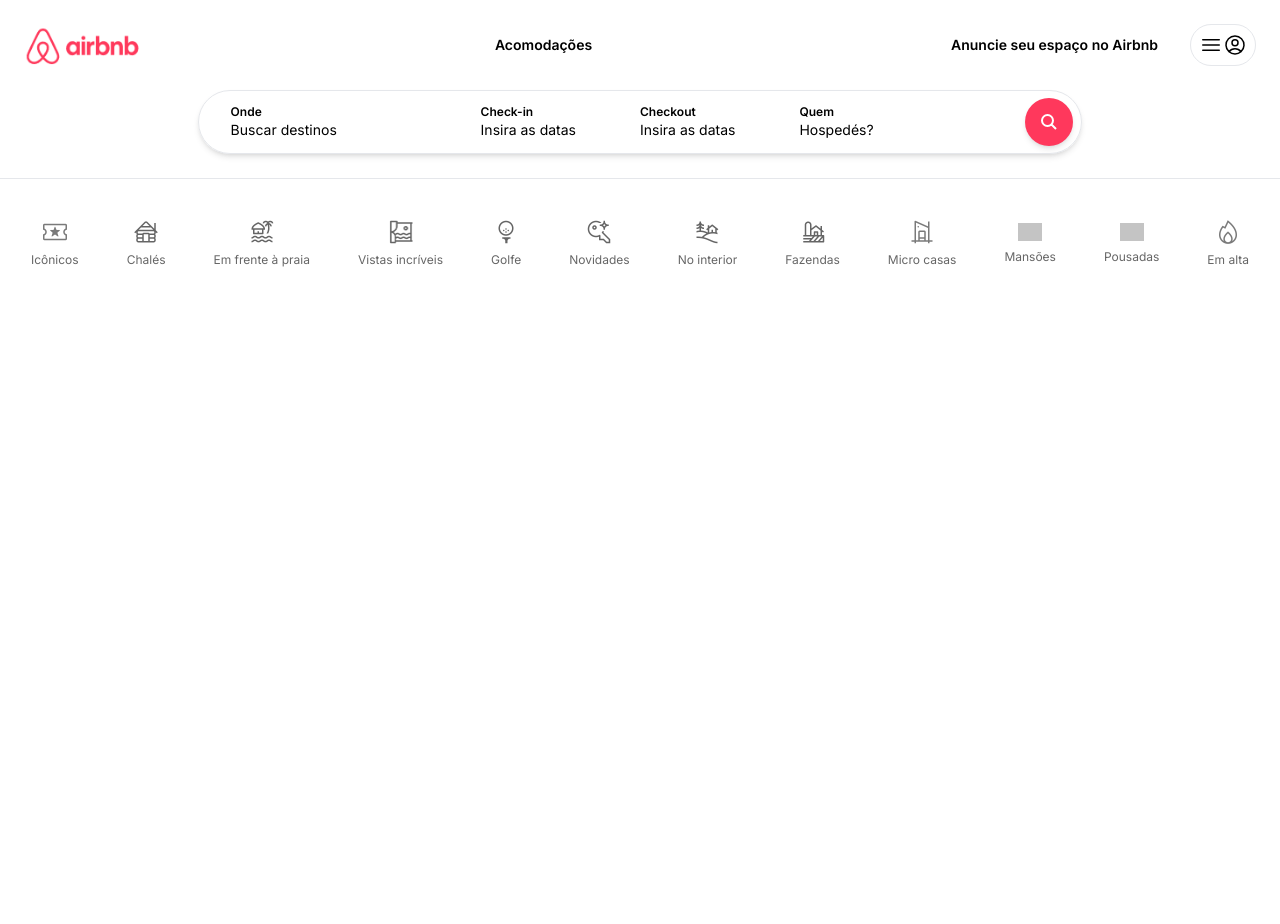
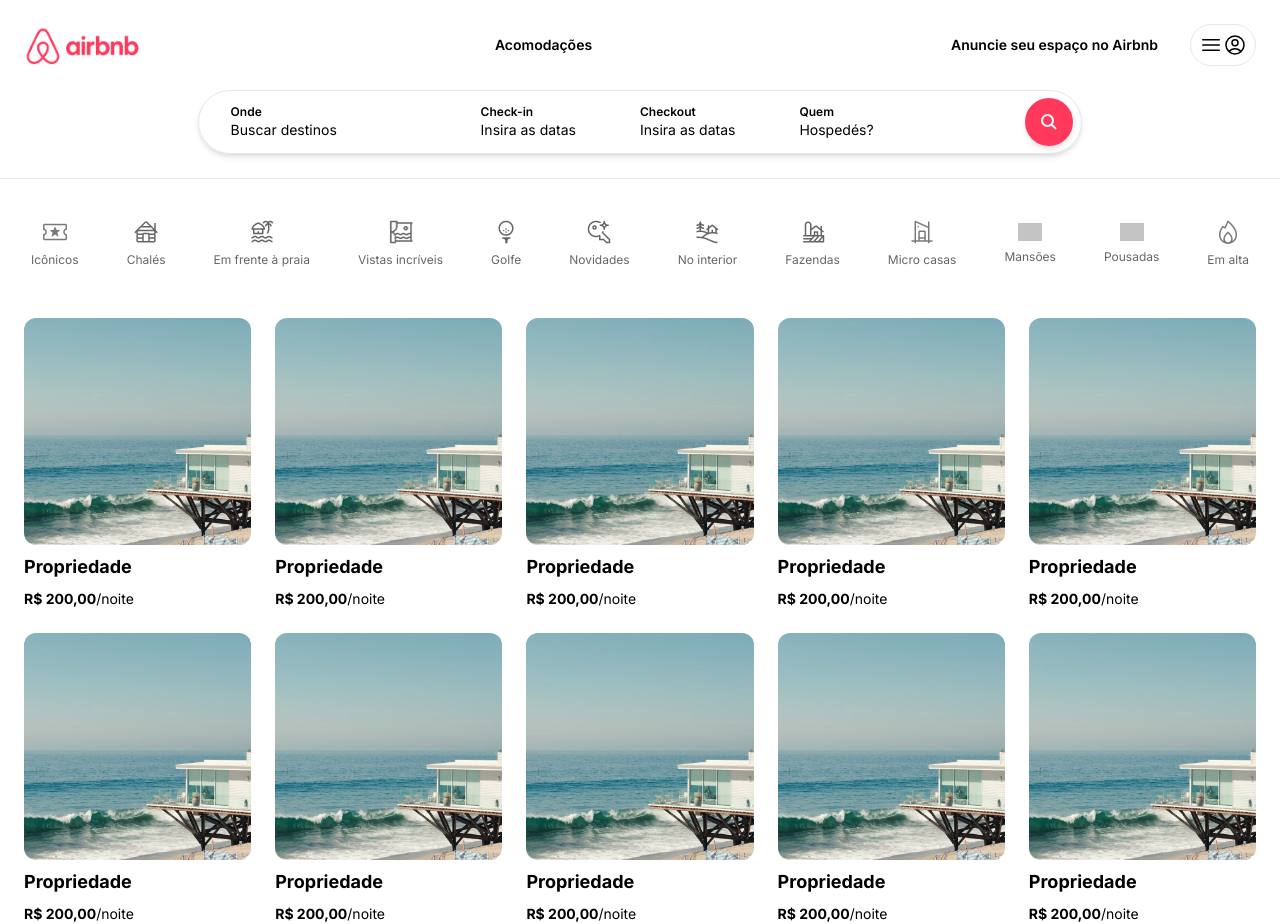
Before and after one commit to guedes-jr/django-nextjs-airbnb, a Next.js app: page / in a window 1280 px wide. Before the commit the page ends 800 px from the top, so only its background shows below. Built offline with nearby package versions, Linux system fonts and the light colour scheme; grey boxes are pictures that could not be loaded.

Commit message:
Lista de propriedades e items de propriedade finalizados (frontend)

```diff
--- /dev/null
+++ b/app/components/properties/PropertyList.tsx
@@ -0,0 +1,20 @@
+import PropertyListItem from "./PropertyListItem"
+
+const PropertyList = () => {
+  return (
+    <>
+        <PropertyListItem />
+        <PropertyListItem />
+        <PropertyListItem />
+        <PropertyListItem />
+        <PropertyListItem />
+        <PropertyListItem />
+        <PropertyListItem />
+        <PropertyListItem />
+        <PropertyListItem />
+        <PropertyListItem />
+    </>
+  )
+}
+
+export default PropertyList
--- /dev/null
+++ b/app/components/properties/PropertyListItem.tsx
@@ -0,0 +1,26 @@
+import Image from 'next/image'
+import React from 'react'
+
+const PropertyListItem = () => {
+  return (
+    <div className="cursor-pointer">
+      <div className="relative overflow-hidden aspect-square rounded-xl">
+        <Image
+          fill
+          src="/beach_1.jpg"
+          alt="Item Beach"
+          sizes="(max-width: 768px): 768px, (max-width: 1200px): 768px, 768px"
+          className="hover:scale-110 object-cover transition h-full w-full"
+        />
+      </div>
+      <div className="mt-2">
+        <p className="text-lg font-bold">Propriedade</p>
+      </div>
+      <div className="mt-2">
+        <p className="text-sm"><strong>R$ 200,00</strong>/noite</p>
+      </div>
+    </div>
+  )
+}
+
+export default PropertyListItem
--- a/app/page.tsx
+++ b/app/page.tsx
@@ -1,10 +1,13 @@
-import Image from "next/image";
 import Categories from "./components/Categories";
+import PropertyList from "./components/properties/PropertyList";
 
 export default function Home() {
   return (
     <main className="max-w-[1500px] mx-auto px-6">
       <Categories />
+      <div className="mt-4 grid grid-cols-1 md:grid-cols-3 lg:grid-cols-5 gap-6">
+        <PropertyList />
+      </div>
     </main>
   );
 }
```
